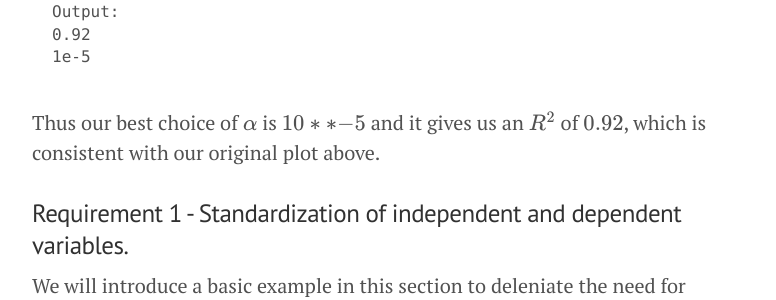
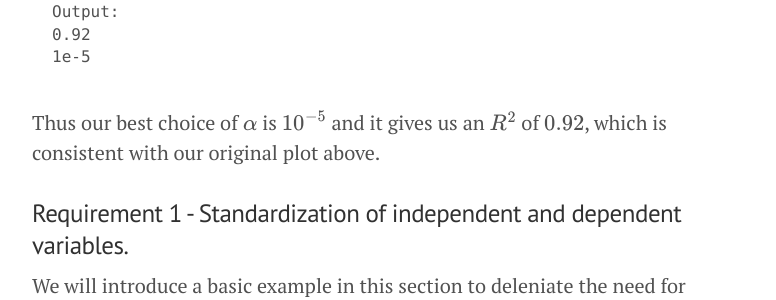
Before and after one commit to doriang102/doriang102.github.io, a Jekyll site: the page built from _posts/2017-10-13-model-selection,-regularization,-and-evaluation.md, in a window 1280 px wide and 900 px high, scrolled down 6703 px. Shown: the part 154-454 px from the top of the window, without its empty margins (248-1024 px from the left). Built offline with Jekyll 4.4.1, drawn with Linux system fonts in a browser that asks for light colours; our own code applies the rules of GitHub Pages for plain Markdown files; formulas are drawn with MathJax 3.

Commit message:
Update 2017-10-13-model-selection,-regularization,-and-evaluation.md

````diff
--- a/_posts/2017-10-13-model-selection,-regularization,-and-evaluation.md
+++ b/_posts/2017-10-13-model-selection,-regularization,-and-evaluation.md
@@ -146,7 +146,7 @@ Output:
 1e-5
 ```
 
-Thus our best choice of $$\alpha$$ is $$10**{-5}$$ and it gives us an $$R^2$$ of $$0.92$$, which is consistent with our original plot above.
+Thus our best choice of $$\alpha$$ is $$10^{-5}$$ and it gives us an $$R^2$$ of $$0.92$$, which is consistent with our original plot above.
 
 ### Requirement 1 - Standardization of independent and dependent variables.
 
````
